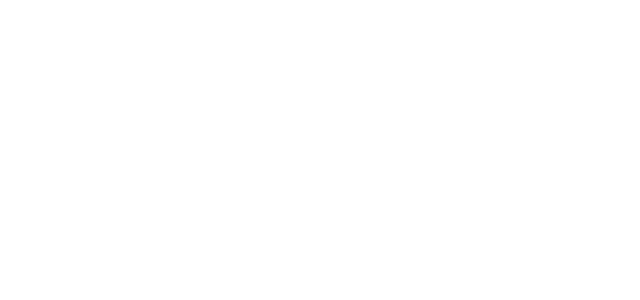
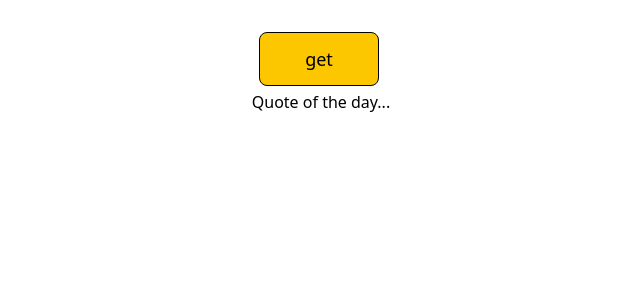
Before and after one commit to RahulSinghKathayat/EventsManager-frontend, a React (Vite) app: page /quote in a window 1280 px wide. Before the commit this address had no page. Shown: the top 300 px of the page, without its empty margins (319-959 px from the left). Built offline with nearby package versions, Linux system fonts and the light colour scheme; a web font is replaced by a local one.

Commit message:
quotes route added

```diff
--- a/src/App.jsx
+++ b/src/App.jsx
@@ -11,6 +11,7 @@
 import { Result } from "./pages/Result";
 import { Signup } from "./pages/Signup";
 import { Signin } from "./pages/Signin";
+import { Quote } from "./pages/Quote";
 function App() {
     return (
       <>
@@ -20,8 +21,9 @@
             <Route path="/notice" element={<Notice />}></Route>
             <Route path="/" element={<Dashboard />}></Route>
             <Route path="/result" element={<Result />}></Route>
-            <Route path="signup" element={<Signup />}></Route>
-            <Route path="signin" element={<Signin />}></Route>
+            <Route path="/signup" element={<Signup />}></Route>
+            <Route path="/signin" element={<Signin />}></Route>
+            <Route path="/quote" element={<Quote />}></Route>
           </Routes>
         </BrowserRouter>
       </>
--- a/src/pages/Dashboard.jsx
+++ b/src/pages/Dashboard.jsx
@@ -10,6 +10,7 @@
                 <li className="hover:underline hover:text-amber-400"><Link to={"/events"}>Events</Link></li>
                 <li className="hover:underline hover:text-amber-400"><Link to={"/notice"}>Notice</Link></li>
                 <li className="hover:underline hover:text-amber-400"><Link to={"/result"}>Result</Link></li>
+                <li className="hover:underline hover:text-amber-400"><Link to={"/quote"}>Quote</Link></li>
             </ul>
 
             <ul className="flex gap-1 w-1/3 justify-end">
--- a/src/pages/Quote.jsx
+++ b/src/pages/Quote.jsx
@@ -0,0 +1,25 @@
+import React from "react";
+import { useState } from "react";
+import { Button } from "../components/Button"
+import axios from "axios";
+
+export function Quote(){
+    const[ quote, setQoute ] = useState("Quote of the day...")
+    const [ loading, setLoading ] = useState(true)
+
+    return (
+        <div>
+            <div>
+                <Button onClick={ async() => {
+                    const response = await axios.get("http://localhost:4000/api/quote")
+
+                    setQoute(response.data.quote)
+                    console.log(response)
+                }} label={"get"}></Button>
+
+                <h1>{quote}</h1>
+            </div>
+        </div>
+    )
+
+}
```
